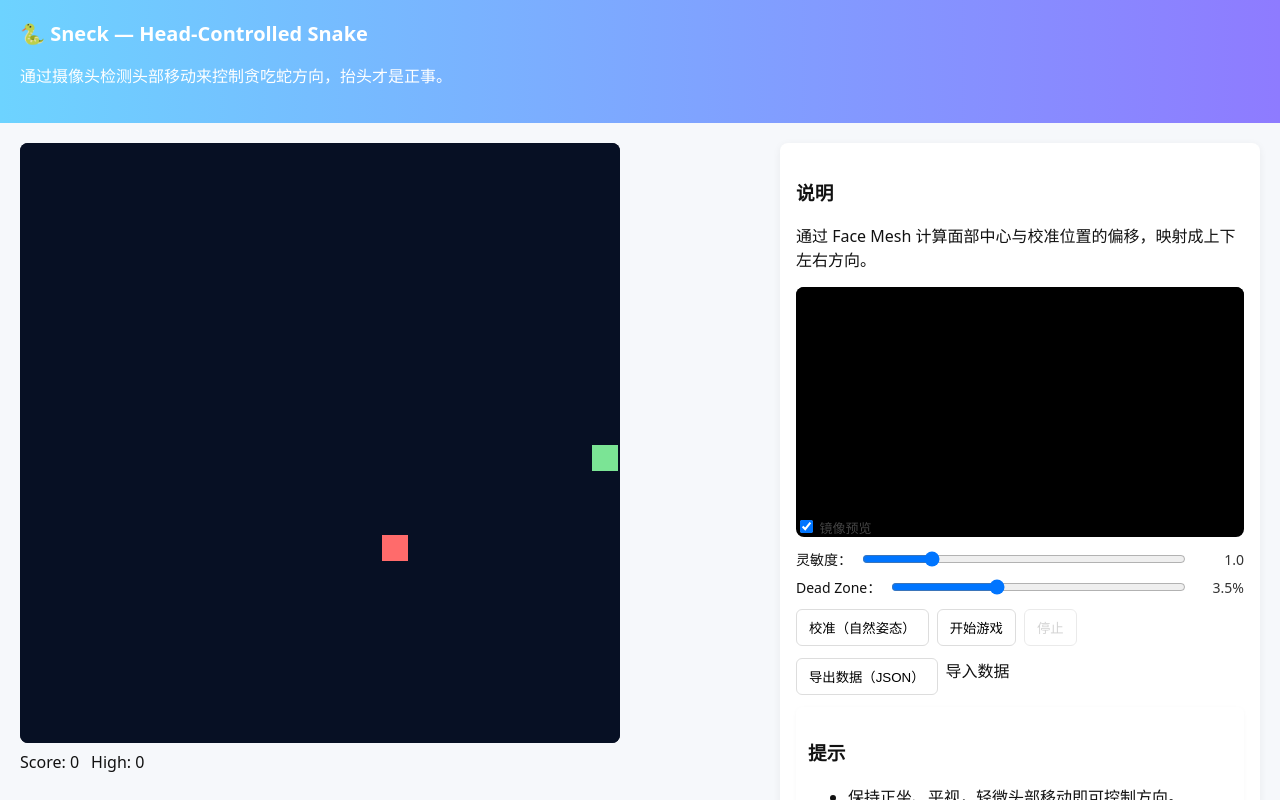
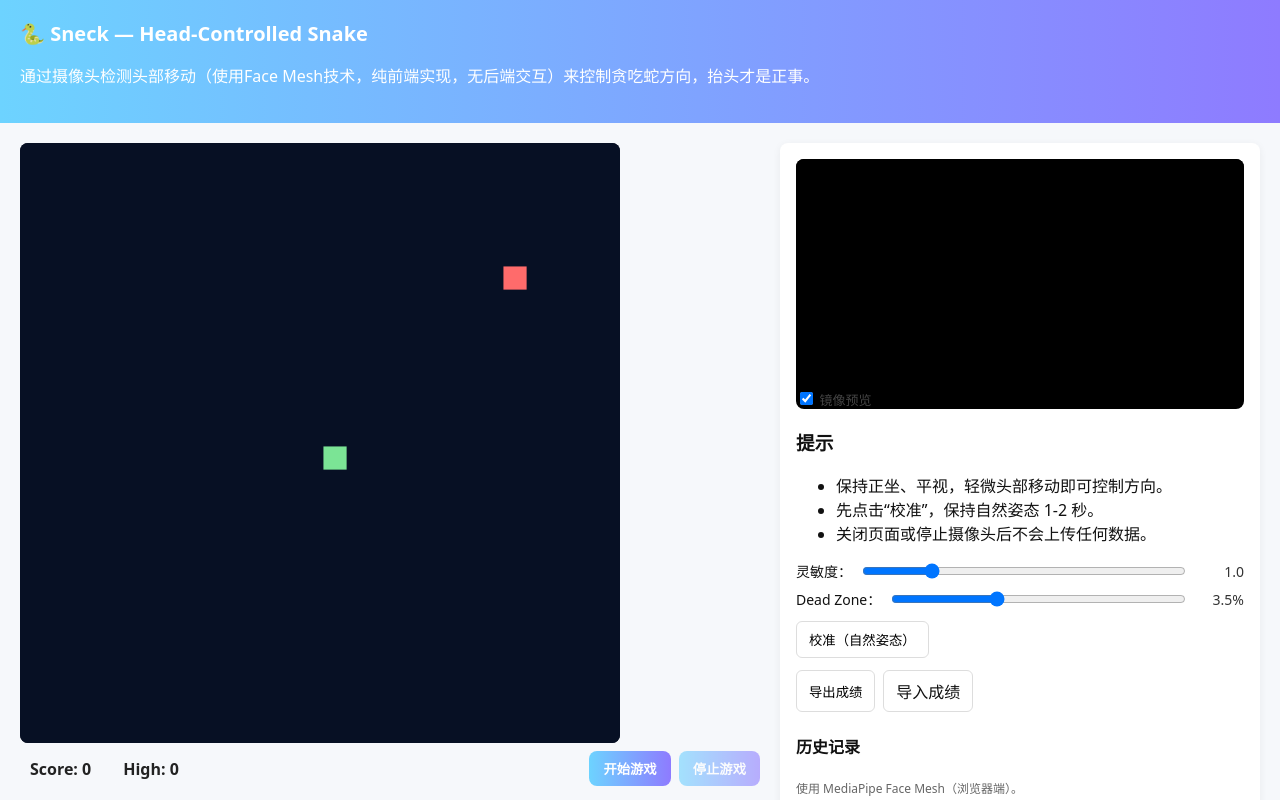
Before and after one commit to feynmanloo/Sneck, a website with bundled scripts: page index.html in a window 1280 px wide. Both pictures are taken after a click on the button "开始游戏". Shown: the top 800 px of the page. Built offline with nearby package versions, Linux system fonts and the light colour scheme.

Commit message:
优化性能和样式，GPU和CPU综合消耗均在10%以下

```diff
--- a/index.html
+++ b/index.html
@@ -9,28 +9,41 @@
 <body>
   <header>
     <h1>🐍 Sneck — Head-Controlled Snake</h1>
-    <p>通过摄像头检测头部移动来控制贪吃蛇方向，抬头才是正事。</p>
+    <p>通过摄像头检测头部移动（使用Face Mesh技术，纯前端实现，无后端交互）来控制贪吃蛇方向，抬头才是正事。</p>
   </header>
 
   <main>
     <div class="left">
       <canvas id="gameCanvas" width="600" height="600"></canvas>
-      <div class="hud">
-        <div>Score: <span id="score">0</span></div>
-        <div>High: <span id="highScore">0</span></div>
+
+      <div class="hud controls-row">
+        <div class="scores">
+          <div class="score-item">Score: <span id="score">0</span></div>
+          <div class="score-item">High: <span id="highScore">0</span></div>
+        </div>
+
+        <div class="left-controls">
+          <button id="startBtn">开始游戏</button>
+          <button id="stopBtn" disabled>停止游戏</button>
+        </div>
       </div>
     </div>
 
     <aside class="right">
-      <h3>说明</h3>
-      <p>通过 Face Mesh 计算面部中心与校准位置的偏移，映射成上下左右方向。</p>
-
-      <div class="video-preview">
+        <div class="video-preview">
         <video id="video" autoplay playsinline muted></video>
         <div class="video-controls">
           <label><input id="mirrorVideo" type="checkbox" checked/> 镜像预览</label>
         </div>
       </div>
+      <h3>提示</h3>
+        <ul>
+          <li>保持正坐、平视，轻微头部移动即可控制方向。</li>
+          <li>先点击“校准”，保持自然姿态 1-2 秒。</li>
+          <li>关闭页面或停止摄像头后不会上传任何数据。</li>
+        </ul>
+
+
 
       <div class="sliders">
         <label class="slider-row">灵敏度： <input id="sensitivity" type="range" min="0.5" max="3" step="0.1" value="1"> <span id="sensitivityVal">1.0</span></label>
@@ -39,26 +52,17 @@
 
       <div class="controls">
         <button id="calibrateBtn">校准（自然姿态）</button>
-        <button id="startBtn">开始游戏</button>
-        <button id="stopBtn" disabled>停止</button>
       </div>
 
       <div class="data-actions">
-        <button id="exportBtn">导出数据（JSON）</button>
+        <button id="exportBtn">导出成绩</button>
         <label class="import">
-          导入数据
+          导入成绩
           <input id="importInput" type="file" accept="application/json" />
         </label>
       </div>
 
-      <section class="notes">
-        <h3>提示</h3>
-        <ul>
-          <li>保持正坐、平视，轻微头部移动即可控制方向。</li>
-          <li>先点击“校准”，保持自然姿态 1-2 秒。</li>
-          <li>关闭页面或停止摄像头后不会上传任何数据。</li>
-        </ul>
-      </section>
+
 
       <h4>历史记录</h4>
       <ul id="historyList"></ul>
--- a/src/game.js
+++ b/src/game.js
@@ -6,7 +6,8 @@ export class Game {
     this.onScoreUpdate = onScoreUpdate;
 
     this.tileCount = 20; // grid size (tiles per row/col)
-    this.tileSize = this.canvas.width / this.tileCount;
+    // tileSize will be computed dynamically from canvas size to allow smaller backing resolution
+    this.tileSize = 0;
 
     this.speed = 120; // ms per tick
     this.interval = null;
@@ -82,11 +83,9 @@ export class Game {
     if (this.direction === 'left') head.x -= 1;
     if (this.direction === 'right') head.x += 1;
 
-    // wall collision
-    if (head.x < 0 || head.x >= this.tileCount || head.y < 0 || head.y >= this.tileCount) {
-      this._gameOver();
-      return;
-    }
+    // wrap-around at borders instead of game over
+    head.x = (head.x + this.tileCount) % this.tileCount;
+    head.y = (head.y + this.tileCount) % this.tileCount;
 
     // self collision
     if (this.snake.some(s => s.x === head.x && s.y === head.y)) {
@@ -132,15 +131,16 @@ export class Game {
   }
 
   draw() {
+    // recompute tileSize dynamically in case canvas backing size changed
+    this.tileSize = this.canvas.width / this.tileCount;
+
     const ctx = this.ctx;
+    // clear
     ctx.clearRect(0, 0, this.canvas.width, this.canvas.height);
 
     // background
     ctx.fillStyle = '#071024';
     ctx.fillRect(0, 0, this.canvas.width, this.canvas.height);
-
-    // grid (subtle)
-    // this.drawGrid();
 
     // food
     ctx.fillStyle = '#ff6b6b';
--- a/src/headtracker.js
+++ b/src/headtracker.js
@@ -1,5 +1,5 @@
 export class HeadTracker {
-  constructor(videoEl, onDirection = () => {}) {
+  constructor(videoEl, onDirection = () => {}, options = {}) {
     this.video = videoEl;
     this.onDirection = onDirection;
     this.faceMesh = null;
@@ -7,42 +7,72 @@ export class HeadTracker {
     this.neutral = null; // {x,y}
     this._calibrating = false;
     this._calibFrames = [];
-    this._frameCountForCalib = 25;
+    this._frameCountForCalib = options.calibFrames || 15;
 
     // tuning
-    this.deadZone = 0.035; // normalized units (~3.5% of frame)
-    this.sensitivity = 1.0; // multiplier for responsiveness
-    this.mirrored = false; // whether horizontal input is mirrored
+    this.deadZone = typeof options.deadZone === 'number' ? options.deadZone : 0.035; // normalized units (~3.5% of frame)
+    this.sensitivity = typeof options.sensitivity === 'number' ? options.sensitivity : 1.0; // multiplier for responsiveness
+    this.mirrored = !!options.mirrored; // whether horizontal input is mirrored
+
+    // performance / input sizing
+    this.maxFPS = options.maxFPS || 10; // throttle processing to this FPS
+    this.inputWidth = options.width || 320;
+    this.inputHeight = options.height || 240;
+
+    this._lastProcessTime = 0;
+    this._minFrameInterval = 1000 / this.maxFPS;
+    this._paused = false; // paused when tab hidden
+
+    this._visibilityHandler = () => {
+      this._paused = document.hidden;
+    };
   }
 
   setSensitivity(v) { this.sensitivity = Number(v) || 1.0; }
   setDeadZone(v) { this.deadZone = Number(v) || 0.035; }
   setMirror(flag) { this.mirrored = !!flag; }
 
+  setMaxFPS(fps) {
+    this.maxFPS = Number(fps) || 10;
+    this._minFrameInterval = 1000 / this.maxFPS;
+  }
+
   async start() {
-    // Setup FaceMesh
+    if (this.camera) return; // already started
+
+    // Setup FaceMesh (use lighter options by default)
     this.faceMesh = new FaceMesh({
       locateFile: (file) => `https://cdn.jsdelivr.net/npm/@mediapipe/face_mesh/${file}`
     });
     this.faceMesh.setOptions({
       maxNumFaces: 1,
-      refineLandmarks: true,
+      refineLandmarks: false, // disable heavy refine by default to save resources
       minDetectionConfidence: 0.5,
       minTrackingConfidence: 0.5
     });
 
     this.faceMesh.onResults(this._onResults.bind(this));
 
+    // Listen to visibility change to pause processing when tab is hidden
+    document.addEventListener('visibilitychange', this._visibilityHandler);
+
     this.camera = new Camera(this.video, {
       onFrame: async () => {
         try {
+          if (this._paused) return; // skip processing when hidden
+          const now = performance.now();
+          const interval = this._minFrameInterval;
+          // if calibrating, allow more frequent sampling
+          const allowed = this._calibrating ? 1000 / Math.max(this.maxFPS, 15) : interval;
+          if (now - this._lastProcessTime < allowed) return;
+          this._lastProcessTime = now;
           await this.faceMesh.send({ image: this.video });
         } catch (err) {
           // ignore camera/frame errors
         }
       },
-      width: 640,
-      height: 480
+      width: this.inputWidth,
+      height: this.inputHeight
     });
 
     await this.camera.start();
@@ -51,7 +81,9 @@ export class HeadTracker {
   stop() {
     if (this.camera) {
       try { this.camera.stop(); } catch (e) {}
+      this.camera = null;
     }
+    try { document.removeEventListener('visibilitychange', this._visibilityHandler); } catch (e) {}
   }
 
   async calibrate() {
--- a/src/main.js
+++ b/src/main.js
@@ -28,6 +28,12 @@ function refreshUI() {
 async function init() {
   refreshUI();
 
+  // Reduce canvas backing resolution to save GPU work but keep CSS size
+  const dpr = Math.min(window.devicePixelRatio || 1, 1.5);
+  const baseSize = 360; // logical backing size (smaller than CSS size)
+  canvas.width = Math.floor(baseSize * dpr);
+  canvas.height = Math.floor(baseSize * dpr);
+
   game = new Game(canvas, ({score}) => {
     // game over
     Storage.pushHistory(score);
@@ -35,21 +41,24 @@ async function init() {
     refreshUI();
     startBtn.disabled = false;
     stopBtn.disabled = true;
+    // stop tracking to save resources
+    if (tracker) tracker.stop();
     alert(`游戏结束，得分：${score}`);
   }, ({score}) => {
     scoreEl.textContent = score;
   });
 
+  // create tracker (will start camera now to show preview and allow calibration)
   tracker = new HeadTracker(video, (dir) => {
     // receive 'up'|'down'|'left'|'right' or null
     lastDirection = dir;
-  });
+  }, { maxFPS: 10, width: 320, height: 240, refineLandmarks: false });
 
   try {
     await tracker.start();
   } catch (err) {
-    console.error('摄像头启动失败', err);
-    alert('无法访问摄像头：' + err.message);
+    console.warn('摄像头启动（预览）失败：', err);
+    // don't block page; keep UI functional for users without camera
   }
 
   // UI: sensitivity / dead-zone / mirror controls
@@ -93,20 +102,36 @@ async function init() {
   calibrateBtn.addEventListener('click', async () => {
     calibrateBtn.disabled = true;
     calibrateBtn.textContent = '校准中...';
-    await tracker.calibrate();
-    calibrateBtn.textContent = '校准（自然姿态）';
-    calibrateBtn.disabled = false;
-    alert('校准完成');
+    try {
+      if (tracker && typeof tracker.start === 'function') await tracker.start();
+      await tracker.calibrate();
+      alert('校准完成');
+    } catch (err) {
+      console.error('校准失败', err);
+      alert('校准失败：' + (err && err.message ? err.message : err));
+    } finally {
+      calibrateBtn.textContent = '校准（自然姿态）';
+      calibrateBtn.disabled = false;
+    }
   });
 
-  startBtn.addEventListener('click', () => {
-    game.start();
+  startBtn.addEventListener('click', async () => {
     startBtn.disabled = true;
-    stopBtn.disabled = false;
+    try {
+      if (tracker && typeof tracker.start === 'function') await tracker.start();
+      game.start();
+      stopBtn.disabled = false;
+    } catch (err) {
+      console.error('启动摄像头或游戏失败', err);
+      alert('启动失败：' + (err && err.message ? err.message : err));
+      startBtn.disabled = false;
+    }
   });
 
   stopBtn.addEventListener('click', () => {
     game.stop();
+    // optionally stop tracker to save resources when user stops
+    try { if (tracker && typeof tracker.stop === 'function') tracker.stop(); } catch (e) { /* ignore */ }
     startBtn.disabled = false;
     stopBtn.disabled = true;
   });
--- a/styles.css
+++ b/styles.css
@@ -2,6 +2,10 @@
 body { font-family: system-ui, -apple-system, "Segoe UI", Roboto, "Helvetica Neue", Arial; margin: 0; color: #111; background: #f6f8fb; }
 header { padding: 20px; background: linear-gradient(90deg,#6dd3ff,#8e7bff); color: white; }
 header h1 { margin: 0 0 6px 0; font-size: 20px; }
+header .explanation { margin-top: 6px; color: rgba(255,255,255,0.9); font-size: 13px; opacity: 0.95; max-width: 760px; }
+@media (max-width: 640px) {
+  header .explanation { font-size: 12px; opacity: 0.95; }
+}
 main { display:flex; gap:20px; padding:20px; align-items:flex-start; }
 .left { flex: 3; }
 .right { flex: 2; min-width: 280px; max-width: 480px; background: white; border-radius: 8px; padding: 16px; box-shadow: 0 2px 8px rgba(0,0,0,0.06); }
@@ -17,9 +21,16 @@ main { display:flex; gap:20px; padding:20px; align-items:flex-start; }
 .slider-row span { min-width:48px; text-align:right; color:#333; }
 
 canvas { display: block; width: 100%; max-width: 600px; background: #0b1020; border-radius: 8px; margin-bottom: 8px; }
-.hud { display:flex; gap: 12px; margin-bottom: 12px; }
+.hud { display:flex; gap: 12px; margin-bottom: 12px; align-items:center; justify-content:space-between; }
+.hud .scores { display:flex; gap:12px; align-items:center; }
+.hud .score-item { font-weight:700; color:#222; background:rgba(255,255,255,0.03); padding:6px 10px; border-radius:6px; }
+
+.left-controls { display:flex; gap:8px; }
+.left-controls button { padding: 8px 14px; border-radius: 8px; border: none; background: linear-gradient(90deg,#6dd3ff,#8e7bff); color: white; font-weight: 700; cursor: pointer; }
+.left-controls button:disabled { opacity: 0.6; cursor: not-allowed; }
+
 .controls, .data-actions { display:flex; gap: 8px; margin-bottom: 12px; }
-.controls button, .data-actions button, .import input { padding: 8px 12px; border-radius: 6px; border: 1px solid #ddd; background: white; cursor: pointer; }
+.controls button, .data-actions button, .data-actions .import { padding: 8px 12px; border-radius: 6px; border: 1px solid #ddd; background: white; cursor: pointer; display:inline-flex; align-items:center; }
 .import input { display:none; }
 .notes { background: #fff; padding: 12px; border-radius: 6px; box-shadow: 0 1px 4px rgba(0,0,0,0.03); }
 small, .small { font-size: 12px; color: #666; }
```
